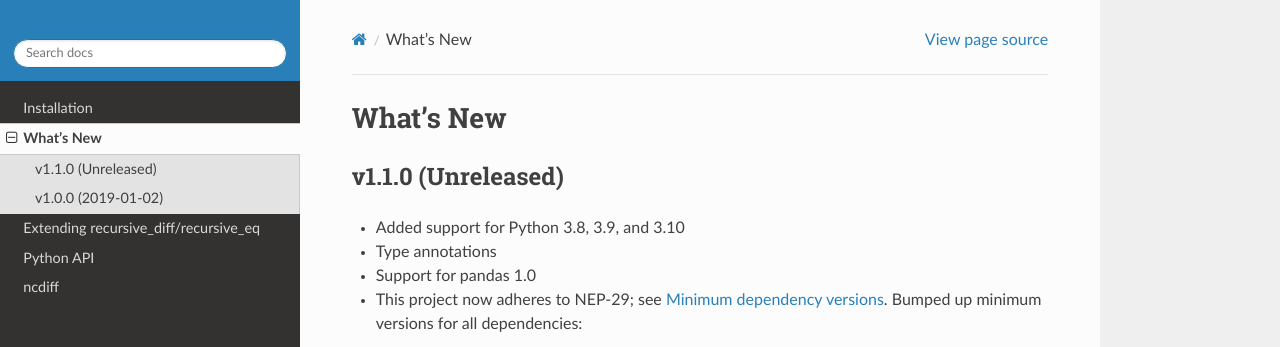
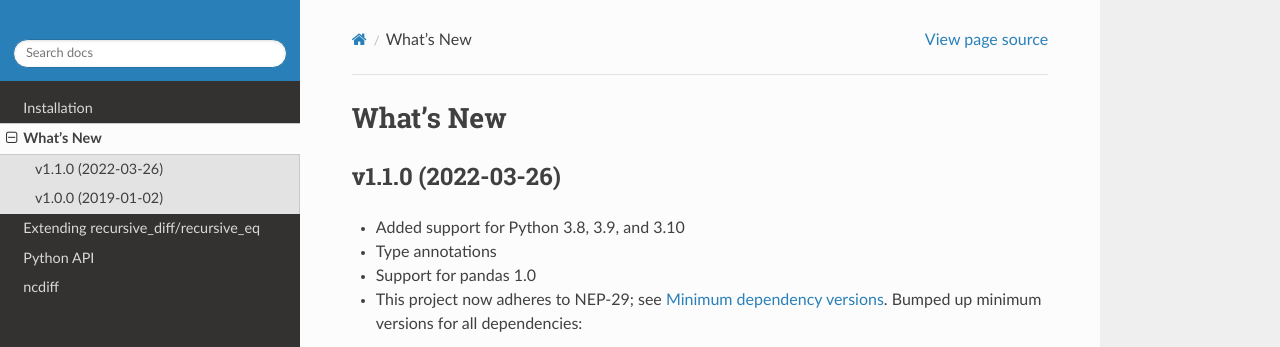
Before and after one commit to crusaderky/recursive_diff, a Sphinx documentation site: the page built from doc/whats-new.rst, in a window 1280 px wide and 948 px high. Shown: the top 347 px of the window. Built offline with Sphinx 7.4.7 and the Read the Docs theme 2.0.0, drawn with Linux system fonts in a browser that asks for light colours; the version number could not be read and is left out.

Commit message:
Release v1.1.0

```diff
--- a/doc/whats-new.rst
+++ b/doc/whats-new.rst
@@ -5,7 +5,7 @@ What's New
 
 .. _whats-new.1.1.0:
 
-v1.1.0 (Unreleased)
+v1.1.0 (2022-03-26)
 -------------------
 - Added support for Python 3.8, 3.9, and 3.10
 - Type annotations
```
Also changed, not shown: 1 other file.
